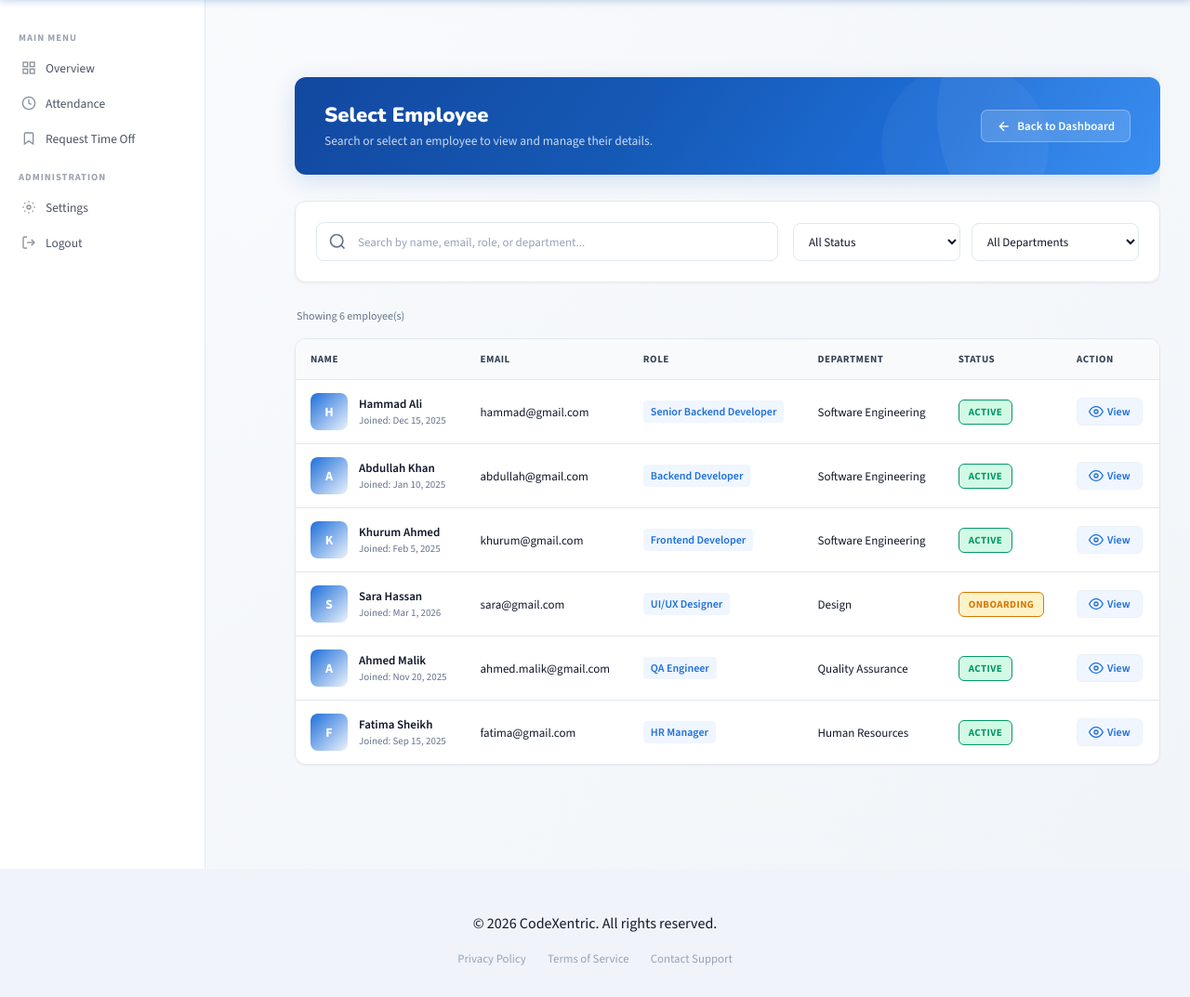
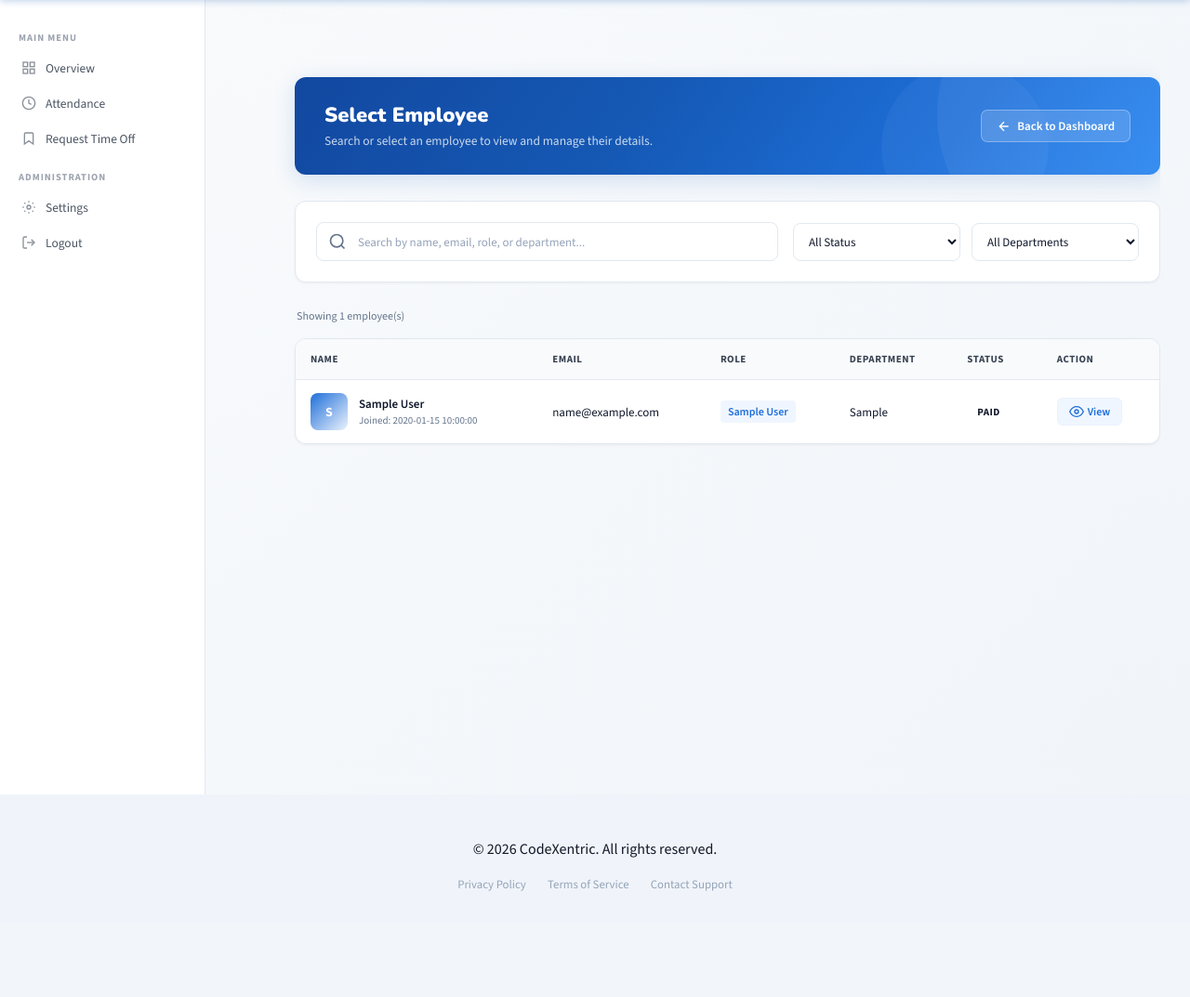
Before and after one commit to haseeb-sheikh1/Backend-Web-Development, a PHP site: page /employees_list.php in a window 1280 px wide. Shown: the part 57-1130 px from the top of the page at 93% size. After the commit the page ends 1016 px from the top, so only its background shows below. Run offline with PHP 8.4, Linux system fonts and the light colour scheme; the visitor is signed in with stand-in values (Sample User, id 1); tables that the repository leaves empty or names only in its code hold one stand-in row (values such as "Sample post").

Commit message:
feat: read employee data functionality

```diff
--- a/codexentric-employee-system/pages/Employee.php
+++ b/codexentric-employee-system/pages/Employee.php
@@ -91,5 +91,20 @@ class Employee {
     }
     return false;
   }
+   public function getBasicEmployeeDetails(){
+          $query = "SELECT u.first_name, u.last_name, u.email, e.position_title, e.department, e.status, e.date_of_joining, u.user_id
+          From users u
+          JOIN employees e ON u.user_id = e.user_id";
+
+          $result = $this->connection->query($query);
+          $employeesList = [];
+          while($row = $result->fetch_assoc()){
+            $employeesList[] = $row;
+          }
+          return $employeesList;
+   }
+
+
+
 }
 ?>
--- a/codexentric-employee-system/pages/employees_list.php
+++ b/codexentric-employee-system/pages/employees_list.php
@@ -10,16 +10,11 @@
     $extra_css = "employees_list";
     $title = "Select Employee - CodeXentric";
     include_once "../includes/header.php";
-
-    // Mock employee data - In production, this would come from database
-    $employees = [
-        ["id" => 1, "name" => "Hammad Ali", "role" => "Senior Backend Developer", "email" => "hammad@gmail.com", "status" => "Active", "dept" => "Software Engineering", "joined" => "Dec 15, 2025"],
-        ["id" => 2, "name" => "Abdullah Khan", "role" => "Backend Developer", "email" => "abdullah@gmail.com", "status" => "Active", "dept" => "Software Engineering", "joined" => "Jan 10, 2025"],
-        ["id" => 3, "name" => "Khurum Ahmed", "role" => "Frontend Developer", "email" => "khurum@gmail.com", "status" => "Active", "dept" => "Software Engineering", "joined" => "Feb 5, 2025"],
-        ["id" => 4, "name" => "Sara Hassan", "role" => "UI/UX Designer", "email" => "sara@gmail.com", "status" => "Onboarding", "dept" => "Design", "joined" => "Mar 1, 2026"],
-        ["id" => 5, "name" => "Ahmed Malik", "role" => "QA Engineer", "email" => "ahmed.malik@gmail.com", "status" => "Active", "dept" => "Quality Assurance", "joined" => "Nov 20, 2025"],
-        ["id" => 6, "name" => "Fatima Sheikh", "role" => "HR Manager", "email" => "fatima@gmail.com", "status" => "Active", "dept" => "Human Resources", "joined" => "Sep 15, 2025"],
-    ];
+    require_once "../pages/database.php";
+    require_once "../pages/Employee.php";
+    $db = new Database();
+    $employeeObj = new Employee($db->getConnection());
+    $allEmployees = $employeeObj->getBasicEmployeeDetails();
 ?>
 
 <main class="main-content" role="main">
@@ -76,7 +71,7 @@
 
         <!-- Results Count -->
         <div class="results-info" id="resultsInfo">
-            Showing <span id="resultCount">6</span> employee(s)
+            Showing <span id="resultCount"><?php echo count($allEmployees); ?></span> employee(s)
         </div>
 
         <!-- Employees Table -->
@@ -95,29 +90,35 @@
                         </tr>
                     </thead>
                     <tbody id="employeesTableBody">
-                        <?php foreach ($employees as $emp): ?>
-                            <tr class="employee-row" data-id="<?php echo $emp['id']; ?>" data-name="<?php echo strtolower($emp['name']); ?>" data-email="<?php echo strtolower($emp['email']); ?>" data-role="<?php echo strtolower($emp['role']); ?>" data-dept="<?php echo strtolower($emp['dept']); ?>" data-status="<?php echo $emp['status']; ?>">
+                        <?php foreach ($allEmployees as $emp): ?>
+                            <tr class="employee-row"
+                               data-id="<?php echo htmlspecialchars($emp['user_id'] ?? ''); ?>"
+                                data-name="<?php echo htmlspecialchars(strtolower($emp['first_name'] ?? '')); ?>"
+                                 data-email="<?php echo htmlspecialchars(strtolower($emp['email'] ?? '')); ?>"
+                               data-role="<?php echo htmlspecialchars(strtolower($emp['position_title'] ?? '')); ?>"
+                              data-dept="<?php echo htmlspecialchars(strtolower($emp['department'] ?? '')); ?>"
+                                data-status="<?php echo htmlspecialchars($emp['status'] ?? ''); ?>">
                                 <td>
                                     <div class="employee-info">
                                         <div class="employee-avatar">
-                                            <?php echo substr($emp['name'], 0, 1); ?>
+                                            <?php echo substr($emp['first_name'], 0, 1); ?>
                                         </div>
                                         <div class="employee-details">
-                                            <div class="employee-name"><?php echo htmlspecialchars($emp['name']); ?></div>
-                                            <div class="employee-joined">Joined: <?php echo htmlspecialchars($emp['joined']); ?></div>
+                                            <div class="employee-name"><?php echo htmlspecialchars($emp['first_name'] . ' ' . $emp['last_name']); ?></div>
+                                            <div class="employee-joined">Joined: <?php echo htmlspecialchars($emp['date_of_joining']); ?></div>
                                         </div>
                                     </div>
                                 </td>
                                 <td><?php echo htmlspecialchars($emp['email']); ?></td>
-                                <td><span class="role-badge"><?php echo htmlspecialchars($emp['role']); ?></span></td>
-                                <td><?php echo htmlspecialchars($emp['dept']); ?></td>
+                                <td><span class="role-badge"><?php echo htmlspecialchars($emp['position_title']); ?></span></td>
+                                <td><?php echo htmlspecialchars($emp['department']); ?></td>
                                 <td>
                                     <span class="status-badge <?php echo strtolower(str_replace('/', '_', $emp['status'])); ?>">
                                         <?php echo htmlspecialchars($emp['status']); ?>
                                     </span>
                                 </td>
                                 <td>
-                                    <a href="manage_employee.php?id=<?php echo $emp['id']; ?>" class="action-link" aria-label="View details for <?php echo htmlspecialchars($emp['name']); ?>">
+                                    <a href="manage_employee.php?id=<?php echo $emp['user_id']; ?>" class="action-link" aria-label="View details for <?php echo htmlspecialchars($emp['first_name']); ?>">
                                         <svg width="16" height="16" viewBox="0 0 24 24" fill="none" stroke="currentColor" stroke-width="2" aria-hidden="true">
                                             <path d="M1 12s4-8 11-8 11 8 11 8-4 8-11 8-11-8-11-8z"/>
                                             <circle cx="12" cy="12" r="3"/>
```
